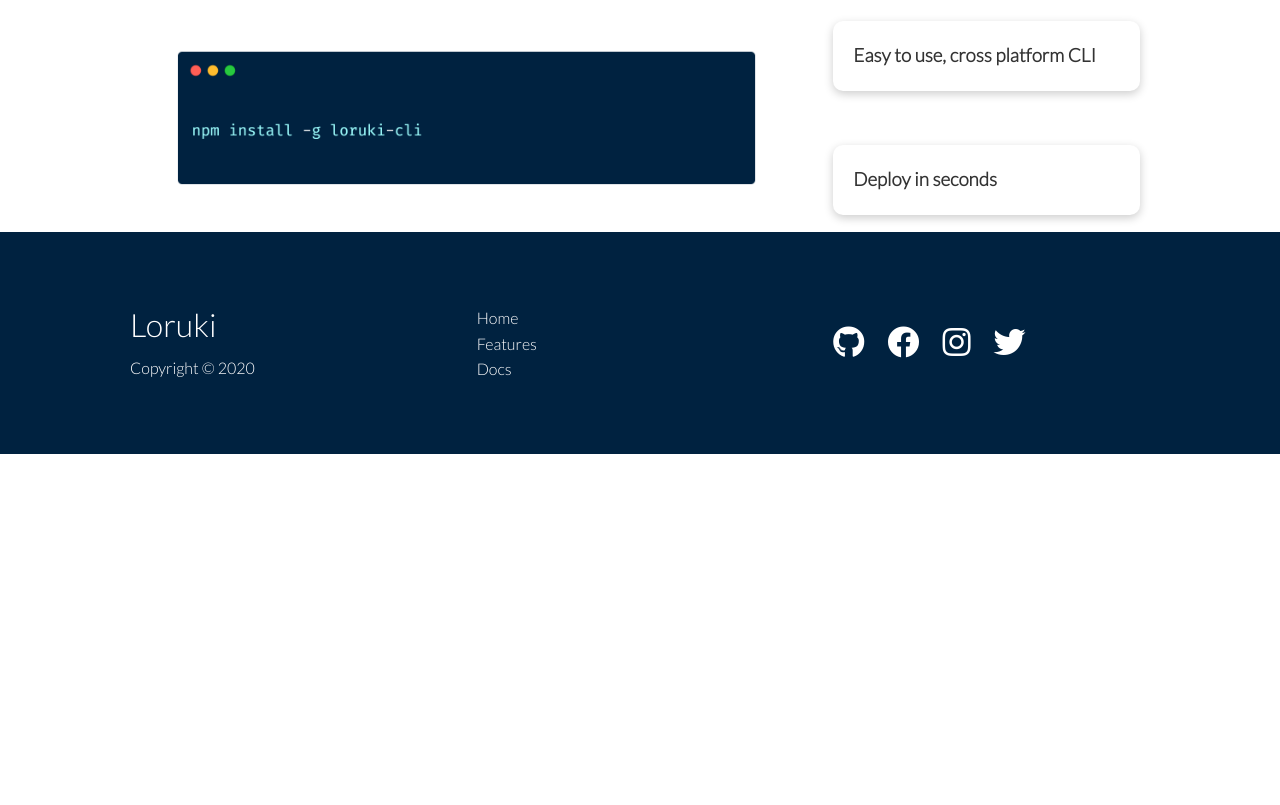
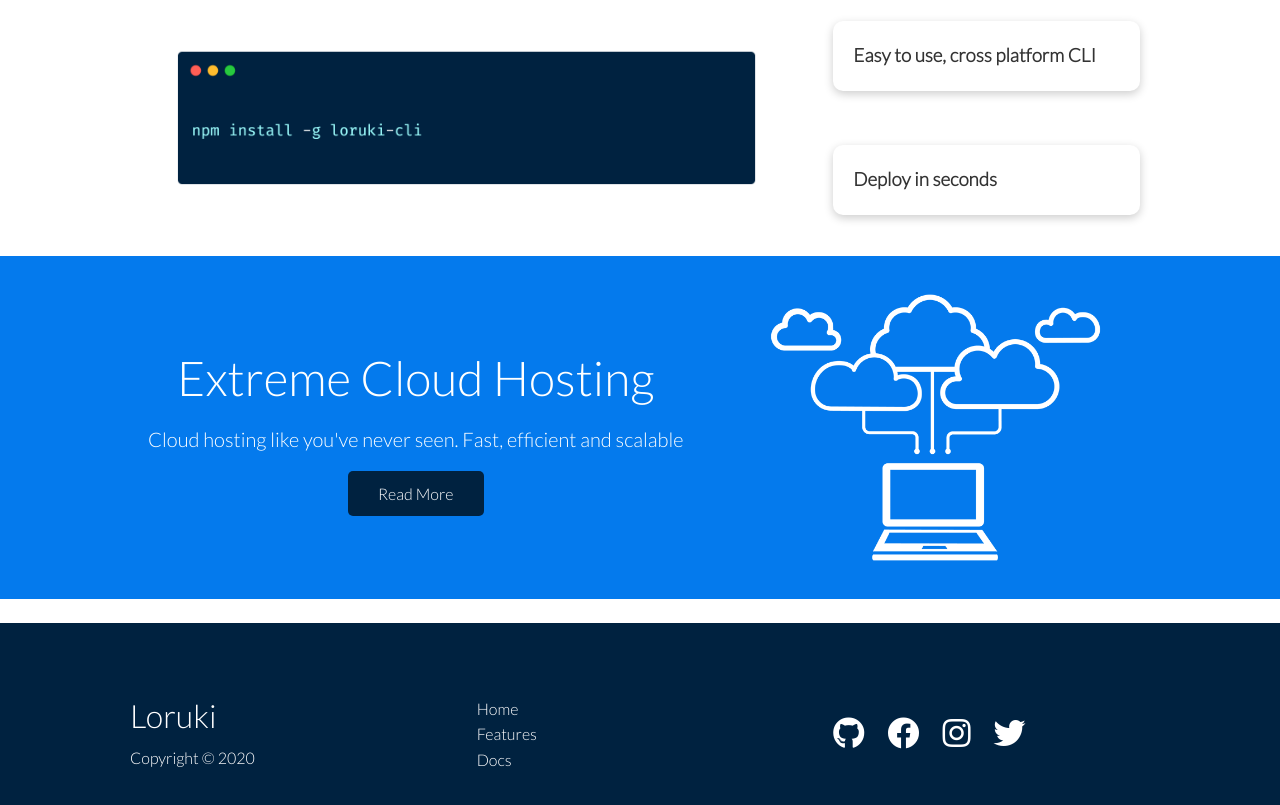
Before and after one commit to BF-FrontEnd-class-2025/group-1-loruki, a website: page index.html in a window 1280 px wide. Shown: the part 895-1700 px from the top of the page. Before the commit the page ends 1349 px from the top, so only its background shows below. Drawn offline with Linux system fonts and the light colour scheme.

Commit message:
add cloud

```diff
--- a/index.html
+++ b/index.html
@@ -111,6 +111,18 @@
     </div>
   </section>
 
+  <!-- Cloud -->
+  <section class="cloud bg-primary my-2 py-2">
+    <div class="container grid">
+      <div class="text-center">
+        <h2 class="lg">Extreme Cloud Hosting</h2>
+        <p class="lead my-1">Cloud hosting like you've never seen. Fast, efficient and scalable</p>
+        <a href="features.html" class="btn btn-dark">Read More</a>
+      </div>
+      <img src="images/cloud.png" alt="">
+    </div>
+  </section>
+
   <!-- Footer -->
   <footer class="footer bg-dark py-5">
     <div class="container grid grid-3">
--- a/styles/style.css
+++ b/styles/style.css
@@ -181,6 +181,11 @@ pre {
   grid-row: 1 / span 2;
 }
 
+/* Cloud */
+.cloud .grid {
+  grid-template-columns: 4fr 3fr;
+}
+
 /* Footer */
 .footer .social a {
   margin: 0 10px;
```
